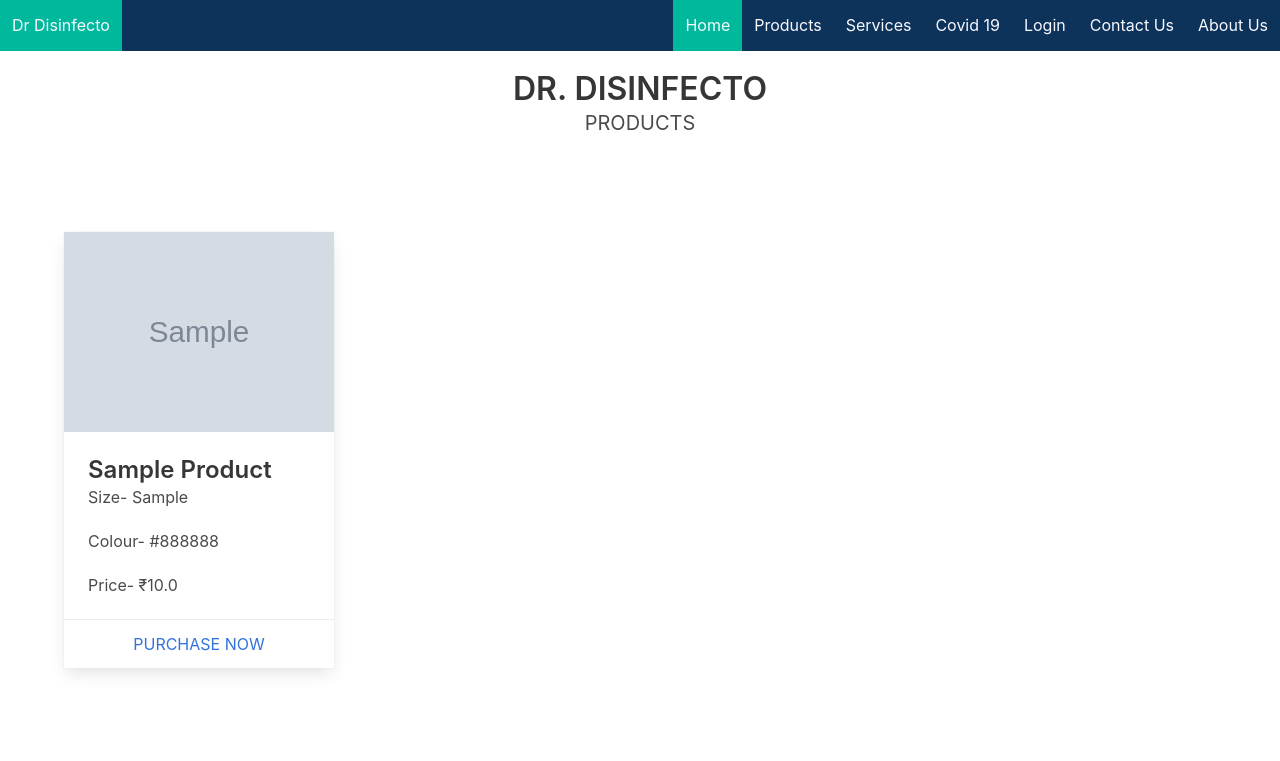
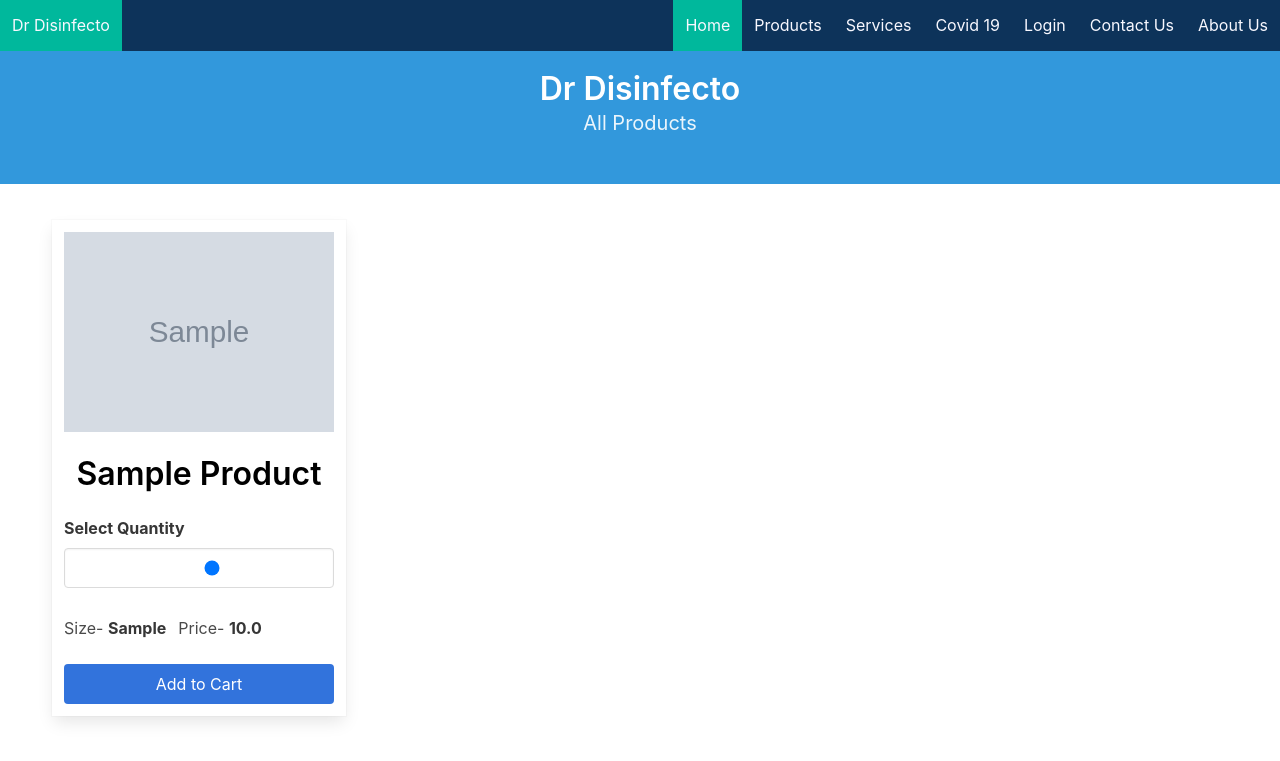
Before and after one commit to imrshu/dr-disinfecto, a Django app: page /allproducts in a window 1280 px wide. Shown: the part 1-762 px from the top of the page. Run offline with Django 3.2, Linux system fonts and the light colour scheme; tables that the repository leaves empty hold one stand-in row (Sample ...); some libraries are stand-ins or nearby versions.

Commit message:
Fix: ui fixes

```diff
--- a/disinfecto/templates/home.html
+++ b/disinfecto/templates/home.html
@@ -5,9 +5,6 @@
 {% block body %}
 
 <style>
-  .navbar.is-primary {
-    background-color: #0d335a;
-  }
   .hero.is-black {
     background-color: #0d335a;
   }
--- a/disinfecto/templates/navbar.html
+++ b/disinfecto/templates/navbar.html
@@ -36,6 +40,20 @@
          <a href="#" class="navbar-item" title="Disinfecto covid 19 updates" style="color: ghostwhite;">
             <span>Covid 19</span>
          </a>
+         {% if request.user.is_authenticated %}
+         <a href="{% url 'product:feedback' %}" title="Disinfecto Feedback form" class="navbar-item" style="color: ghostwhite;">
+            <span>FeedBack</span>
+         </a>
+         <a href="{% url 'product:showcart' %}" title="Disinfecto Feedback form" class="navbar-item" style="color: ghostwhite;">
+            <span class="icon">
+               <i class="fas fa-shopping-cart"></i>
+             </span>
+             <span>Cart</span>
+         </a>
+         <a href="{% url 'product:logout' %}" title="Disinfecto Feedback form" class="navbar-item" style="color: ghostwhite;">
+            <span>Logout</span>
+         </a>
+         {% else %}
          <a href="{% url 'product:login' %}" title="Disinfecto Customer login" class="navbar-item" style="color: ghostwhite;">
             <span>Login</span>
          </a>
--- a/disinfecto/templates/products.html
+++ b/disinfecto/templates/products.html
@@ -11,41 +11,74 @@
 
     <br>
 
-    <section class="section">
+    <section class="hero is-info">
+      <div class="hero-body">
         <div class="container has-text-centered">
-        <h1 class="title">
-          DR. DISINFECTO
-        </h1>
+          <h1 class="title">Dr Disinfecto</h1>
           <h2 class="subtitle">
-          PRODUCTS
+            All Products
           </h2>
+        </div>
       </div>
     </section>
 
+    <!-- All products -->
+
     <section class="section">
         <div class="container">
-          <div class="columns has-text-centered">
+          <div class="columns is-multiline">
               {% for product in products %}
-              <div class="column is-3">
-                <div class="card">
-                    <div class="card-image">
+              <div class="column is-3 card">
+                <div class="columns is-multiline">
+                  <div class="column is-12">
                     <figure class="image" style="height:200px; width:100%;">
                       <img src="{{product.image.url}}" alt="Placeholder imaage" style="width: 100%; height: 100%;">
                     </figure>
                   </div>
-                    <div class="card-content">
-                      <div class="media">
-                        <div class="media-content">
-                          <p class="title is-4" style='text-transform:capitalize;'>{{product.name}}</p>
-                          <p class="subtitle is-6">Size- {{product.size}}</p>
-                          <p class="subtitle is-6">Colour- {{product.colour}}</p>
-                          <p class="subtitle is-6">Price- &#8377;{{product.price}}</p>
+                  <div class="column is-12 has-text-centered">
+                    <p class="title" style="color: black; text-transform: capitalize;">{{ product.name }}</p>
+                  </div>
+                  <div class="column is-12">
+                    <div class="field">
+                      <label class="label">Select Quantity</label>
+                      <!-- quantity selection -->
+                      <div class="control">
+                        <input class="input" type="range" min="1" max="{{ product.qty }}"
+                          id="qty_{{forloop.counter}}"
+                          onchange="getQuantity('qty_{{forloop.counter}}', 'helptext_{{forloop.counter}}');"
+                          required>
+                      </div>
+                      <p class="help is-info" id="helptext_{{forloop.counter}}"></p>
+                    </div>
+                  </div>
+                  <div class="column is-12 has-text-centered">
+                    <div class="level is-mobile">
+                      <div class="level-left">
+                        <div class="level-item">
+                          <p>Size- <strong>{{ product.size }}</strong></p>
+                        </div>
+                        <div class="level-item">
+                          <p>Price- <strong>{{ product.price }}</strong></p>
                         </div>
                       </div>
                     </div>
-                    <footer class="card-footer">
-                      <a href="{% url 'product:productorder' product.id %}" class="card-footer-item">PURCHASE NOW</a>
-                    </footer>
+                  </div>
+                  {% if product.qty != 0 %}
+                  <div class="column is-12">
+                    <button class="button is-link is-fullwidth"
+                      onclick="add_to_cart('{{ product.id }}');">
+                      Add to Cart
+                    </button>
+                  </div>
+                  {% else %}
+                  <div class="column is-12">
+                    <article class="message is-danger">
+                      <div class="message-body">
+                        Product Not Available
+                    </div>
+                  </article>
+                </div>
+                {% endif %}
               </div>
             </div>
             {% endfor %}
@@ -53,5 +86,42 @@
       </div>
     </section>
 
+    {% include 'csrfcookie.html' %}
+
+    <script>
+      let qty_val = 0;
+      // function for fetching the quantity
+      const getQuantity = (qty_id, helptext_id) => {
+        qty_val = 0;
+        qty_val = document.getElementById(qty_id).value;
+        document.getElementById(helptext_id).innerHTML = `Quantity selected- ${qty_val}`;
+      };
+
+      // functin for add to cart
+      const add_to_cart = (product_id) => {
+        const cart_url = `http://localhost:8000/cart`;
+        const headers = {
+          "Content-Type": "application/json",
+          "X-CSRFToken": csrftoken
+        }
+
+        const payload = {
+          'id': parseInt(product_id),
+          'quantity': parseInt(qty_val)
+        }
+
+        if (qty_val === 0) {
+          alert('please select the product quantity');
+        } else {
+            fetch(cart_url, {
+            method: 'POST',
+            headers: headers,
+            body: JSON.stringify(payload)
+          }).then(success => {
+            alert('product added to cart');
+          }).catch(err => alert('Server error encountered'));
+        }
+      };
+    </script>
 
 {% endblock %}
--- a/disinfecto/templates/signup.html
+++ b/disinfecto/templates/signup.html
@@ -9,6 +9,8 @@
 </style>
 
 {% include 'navbar.html' %}
+
+<br>
 
 <section class="hero is-fullheight-with-navbar is-bold">
   <div class="hero-body">
```
Also changed, not shown: other parts of disinfecto/templates/navbar.html (+5 -0 lines), disinfecto/templates/feedback.html (+19 -3 lines), disinfecto/templates/index.html (+7 -2 lines), disinfecto/templates/order.html (+24 -7 lines), disinfecto/templates/registration/login.html (line endings or trailing spaces). Lines whose indentation alone changed are shown as unchanged.
